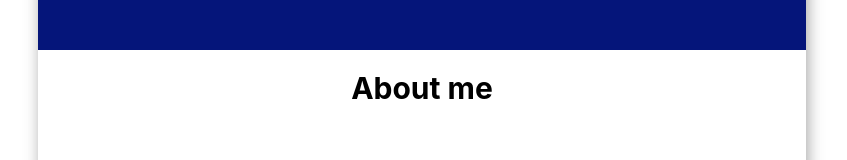
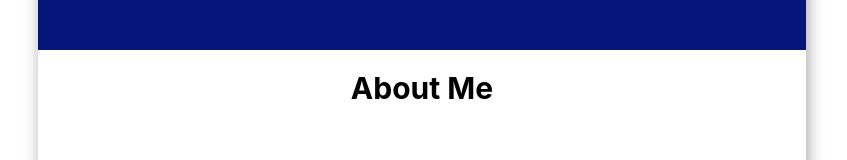
Before and after one commit to hanaachahbar/team-portfolio-project, a React (Create React App) app: page /Mohamed-alamin-saad in a window 1280 px wide. Shown: the part 500-660 px from the top of the page, without its empty margins (218-1065 px from the left). Built offline with nearby package versions, Linux system fonts and the light colour scheme.

Commit message:
I finish my profile page

```diff
--- a/src/pages/Mohamed-alamin-saad.jsx
+++ b/src/pages/Mohamed-alamin-saad.jsx
@@ -16,7 +16,7 @@ export default function MohamedAlaminSaad() {
             </div>
 
             <div className="about-me">
-                <div className="title">About me</div>
+                <div className="title">About Me</div>
                 <div className="info">
                     <div className="description">
                         &bull; I'm Saad Mohamed Al Amine, and I’m a third-year student at the National School of Artificial Intelligence
```
